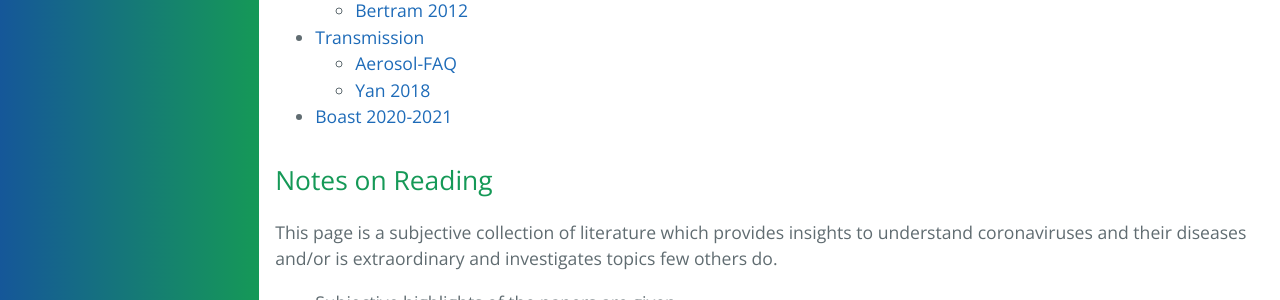
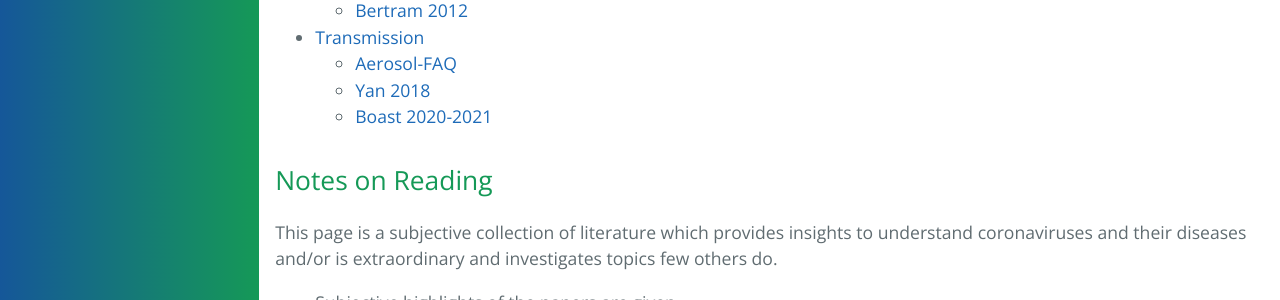
Before and after one commit to forestgrape/coronavirus, a Jekyll site: the page built from 1_introduction/illustrative_literature.md, in a window 1280 px wide. Shown: the part 359-659 px from the top of the page. Built offline with Jekyll 4.4.1, drawn with Linux system fonts in a browser that asks for light colours; our own code applies the rules of GitHub Pages for plain Markdown files.

Commit message:
formating

```diff
--- a/1_introduction/illustrative_literature.md
+++ b/1_introduction/illustrative_literature.md
@@ -8,7 +8,7 @@
 * [Transmission](#transmission)
   * [Aerosol-FAQ](#aerosol-faq)
   * [Yan 2018](#yan-2018)
-* [Boast 2020-2021](#boast-2020-2021)
+  * [Boast 2020-2021](#boast-2020-2021)
 
 ## Notes on Reading
 This page is a subjective collection of literature which provides insights to understand coronaviruses and their diseases and/or is extraordinary and investigates topics few others do.
@@ -70,7 +70,7 @@ Jing Yan, et al **Aerosol shedding of infectious influenza virus**  <https://doi
 
 
 
-## Boast 2020-2021
+### Boast 2020-2021
 Boast A, Munro A, Goldstein H. **An evidence summary of Paediatric COVID-19 literature, Don't Forget the Bubbles, 2020.** <https://doi.org/10.31440/DFTB.24063>
 * An overview of the Covid spread in schools and children which has rolling updates.
 * Concise summaries of many investigations of the spread in schools.
```
